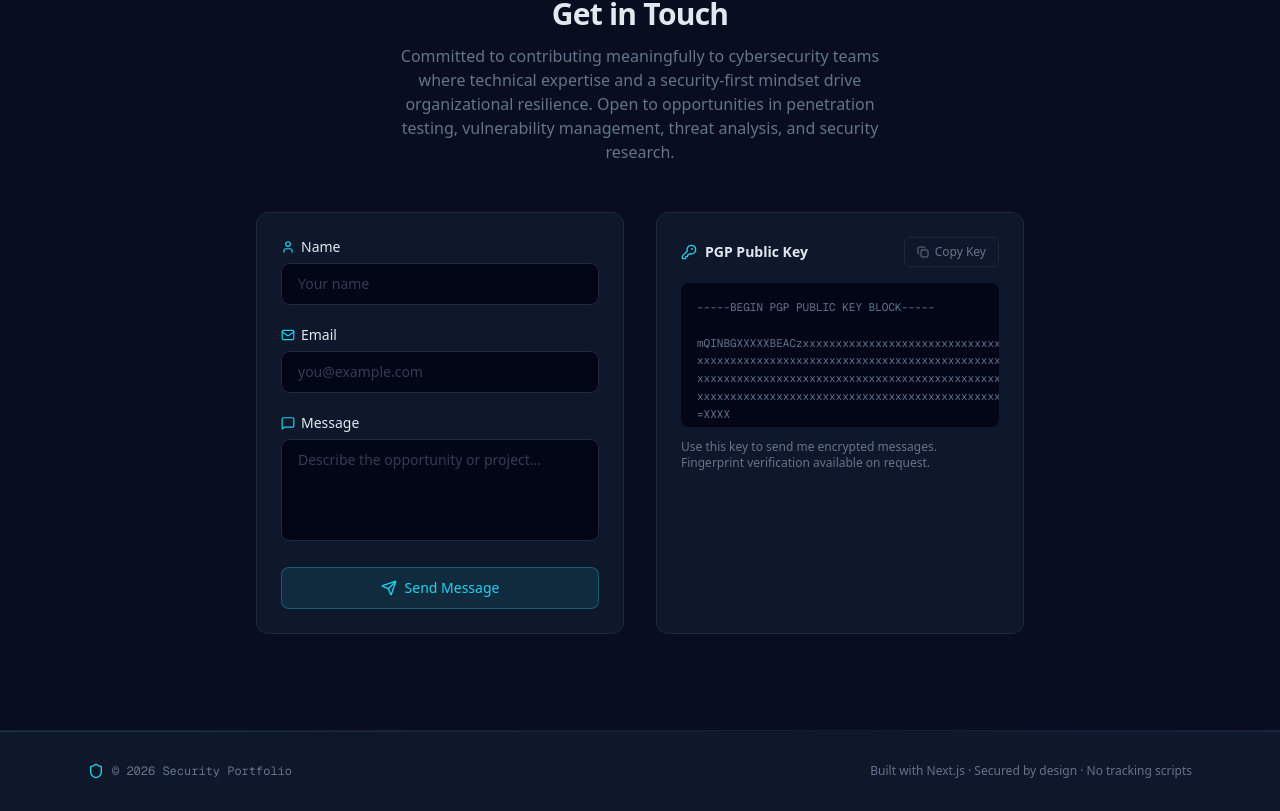
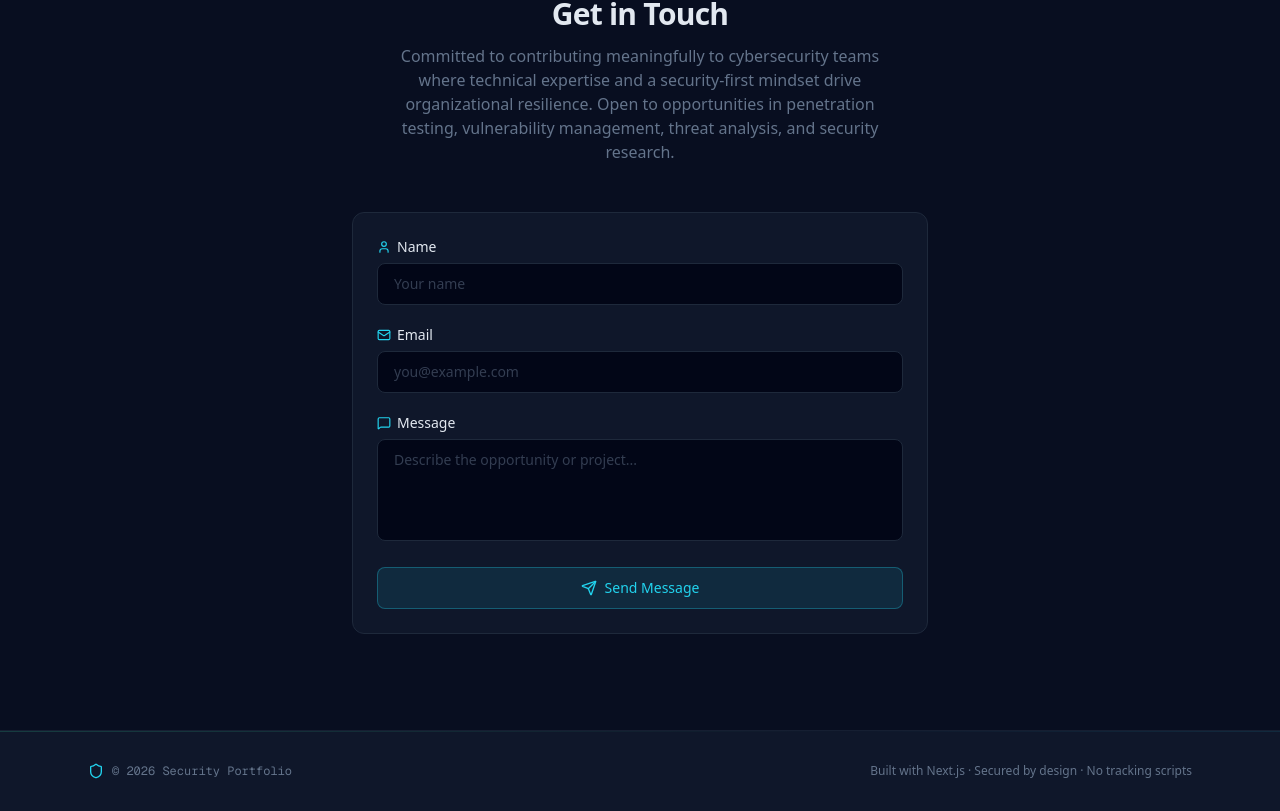
Before and after one commit to Ouraking/cyber-portfolio, a Next.js app: page / in a window 1280 px wide. Shown: the part 4563-5374 px from the top of the page. Built offline with nearby package versions, Linux system fonts and the light colour scheme.

Commit message:
fix: remove PGP public key section from contact

```diff
--- a/src/components/sections/contact.tsx
+++ b/src/components/sections/contact.tsx
@@ -1,70 +1,7 @@
 "use client";
 
 import { useState, type FormEvent } from "react";
-import { Send, Copy, Check, KeyRound, Mail, User, MessageSquare } from "lucide-react";
-
-/**
- * Placeholder PGP public key — replace with your actual key.
- * Displayed read-only with a copy-to-clipboard button.
- */
-const PGP_PUBLIC_KEY = `-----BEGIN PGP PUBLIC KEY BLOCK-----
-
-mQINBGXXXXXBEACzxxxxxxxxxxxxxxxxxxxxxxxxxxxxxxxxxx
-xxxxxxxxxxxxxxxxxxxxxxxxxxxxxxxxxxxxxxxxxxxxxxxxxxxxxxx
-xxxxxxxxxxxxxxxxxxxxxxxxxxxxxxxxxxxxxxxxxxxxxxxxxxxxxxx
-xxxxxxxxxxxxxxxxxxxxxxxxxxxxxxxxxxxxxxxxxxxxxxxxxxxxxxx
-=XXXX
------END PGP PUBLIC KEY BLOCK-----`;
-
-function CopyPGPKey() {
-  const [copied, setCopied] = useState(false);
-
-  const handleCopy = async () => {
-    try {
-      await navigator.clipboard.writeText(PGP_PUBLIC_KEY);
-      setCopied(true);
-      setTimeout(() => setCopied(false), 2000);
-    } catch {
-      // Fallback: clipboard API may be blocked in non-secure contexts
-    }
-  };
-
-  return (
-    <div className="rounded-xl border border-border bg-card p-6">
-      <div className="flex items-center justify-between mb-4">
-        <div className="flex items-center gap-2">
-          <KeyRound className="h-4 w-4 text-accent-cyan" aria-hidden="true" />
-          <h3 className="text-sm font-semibold text-foreground">PGP Public Key</h3>
-        </div>
-        <button
-          type="button"
-          onClick={handleCopy}
-          className="inline-flex items-center gap-1.5 rounded-md border border-border px-3 py-1.5 text-xs font-medium text-muted btn-press hover:text-foreground hover:border-foreground/30 focus-visible:outline-none focus-visible:ring-2 focus-visible:ring-accent-cyan"
-          aria-label={copied ? "PGP key copied to clipboard" : "Copy PGP key to clipboard"}
-        >
-          {copied ? (
-            <>
-              <Check className="h-3 w-3 text-accent-emerald" aria-hidden="true" />
-              Copied
-            </>
-          ) : (
-            <>
-              <Copy className="h-3 w-3" aria-hidden="true" />
-              Copy Key
-            </>
-          )}
-        </button>
-      </div>
-      <pre className="overflow-x-auto rounded-lg bg-background p-4 text-[11px] font-mono text-muted leading-relaxed terminal-scrollbar max-h-36">
-        {PGP_PUBLIC_KEY}
-      </pre>
-      <p className="mt-3 text-xs text-muted">
-        Use this key to send me encrypted messages. Fingerprint verification
-        available on request.
-      </p>
-    </div>
-  );
-}
+import { Send, Check, Mail, User, MessageSquare } from "lucide-react";
 
 /**
  * Contact form.
@@ -122,7 +59,7 @@ export function ContactSection() {
           </p>
         </div>
 
-        <div className="mx-auto max-w-3xl grid gap-8 lg:grid-cols-2">
+        <div className="mx-auto max-w-xl">
           {/* Form */}
           <form
             onSubmit={handleSubmit}
@@ -206,9 +143,6 @@ export function ContactSection() {
               Send Message
             </button>
           </form>
-
-          {/* PGP key section */}
-          <CopyPGPKey />
         </div>
       </div>
 
```
